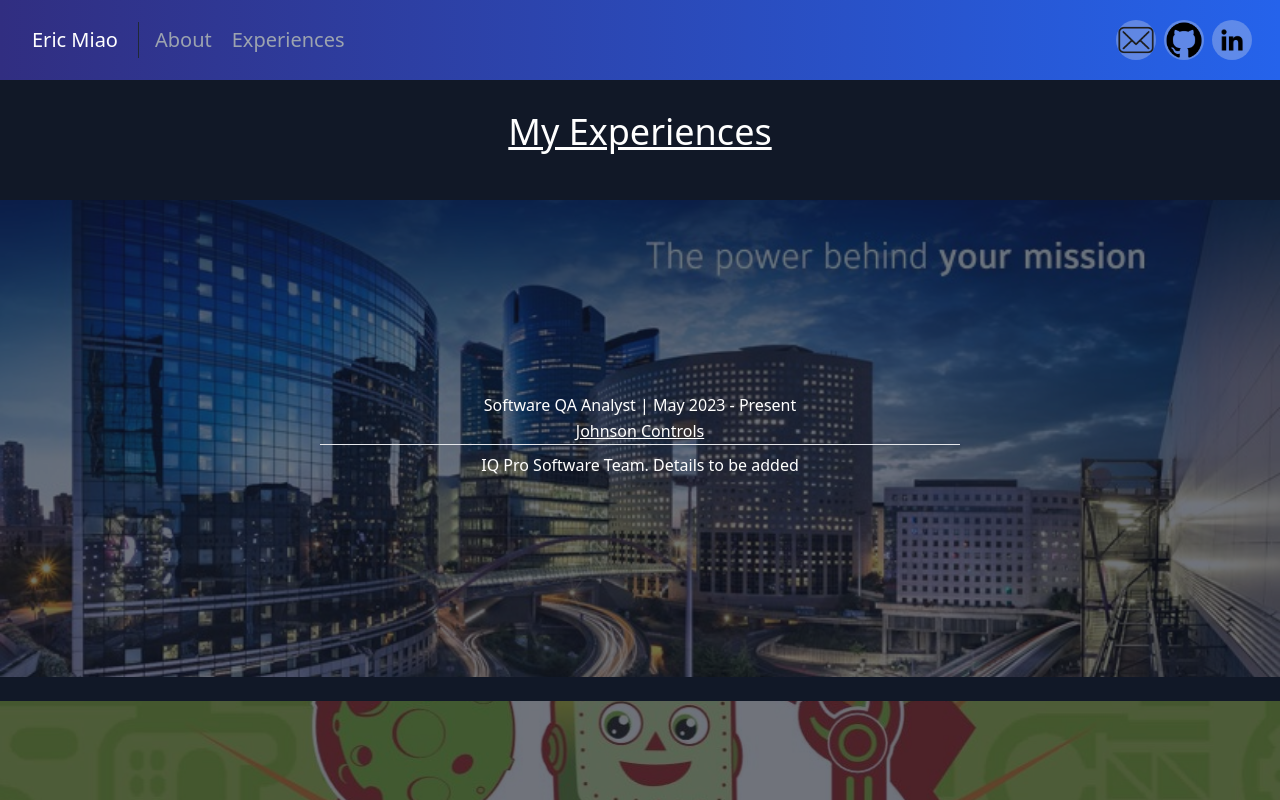
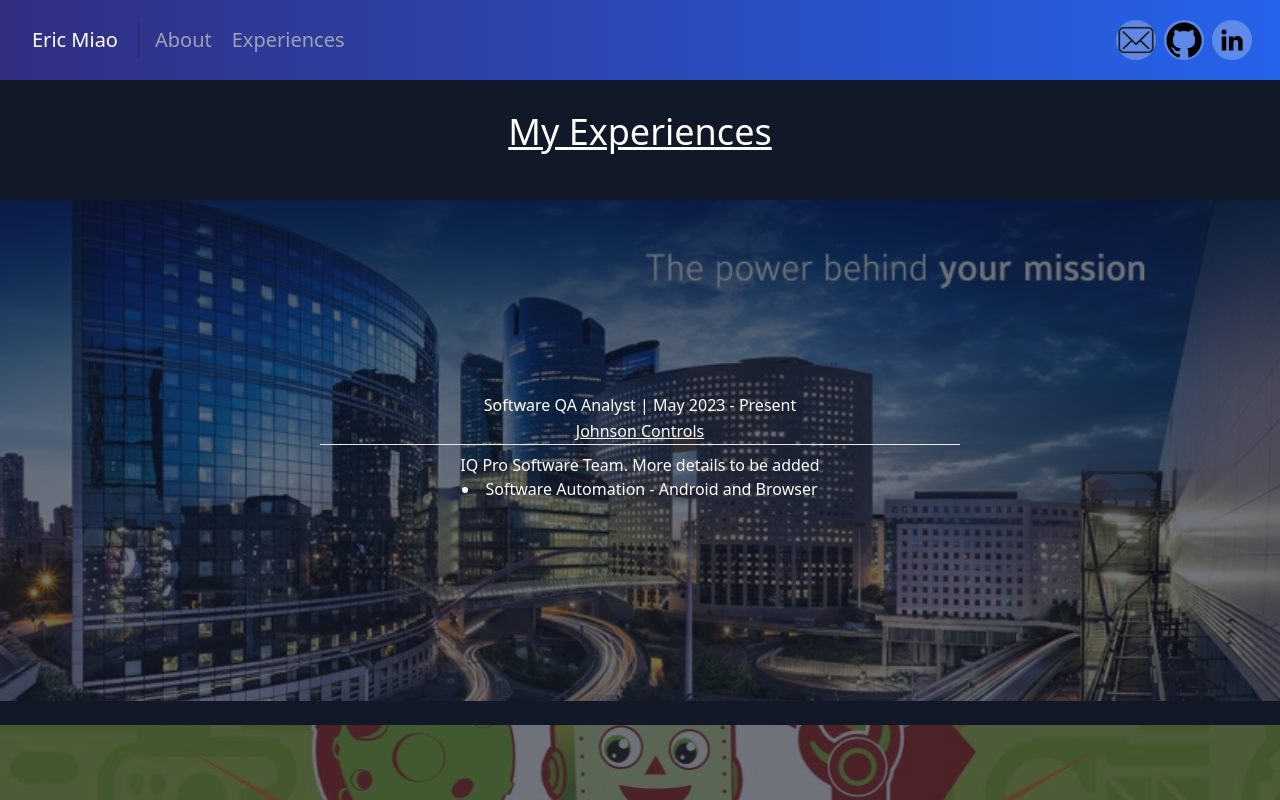
Before and after one commit to MiaoE/Eric-Miao-Personal-Portfolio, a React (Create React App) app: page /experiences in a window 1280 px wide. Shown: the top 800 px of the page. Built offline with nearby package versions, Linux system fonts and the light colour scheme.

Commit message:
experience update

```diff
--- a/src/components/Experience.js
+++ b/src/components/Experience.js
@@ -18,7 +18,8 @@
                 <a href="https://www.johnsoncontrols.com/"  target="_blank" rel="noreferrer" className="underline">Johnson Controls</a><br />
               </p>
               <p className="md:w-1/2 sm:w-2/3 p-2 mx-auto">
-                IQ Pro Software Team. Details to be added
+                IQ Pro Software Team. More details to be added
+                <li>Software Automation - Android and Browser</li>
               </p>
             </div>
           </div>
```
